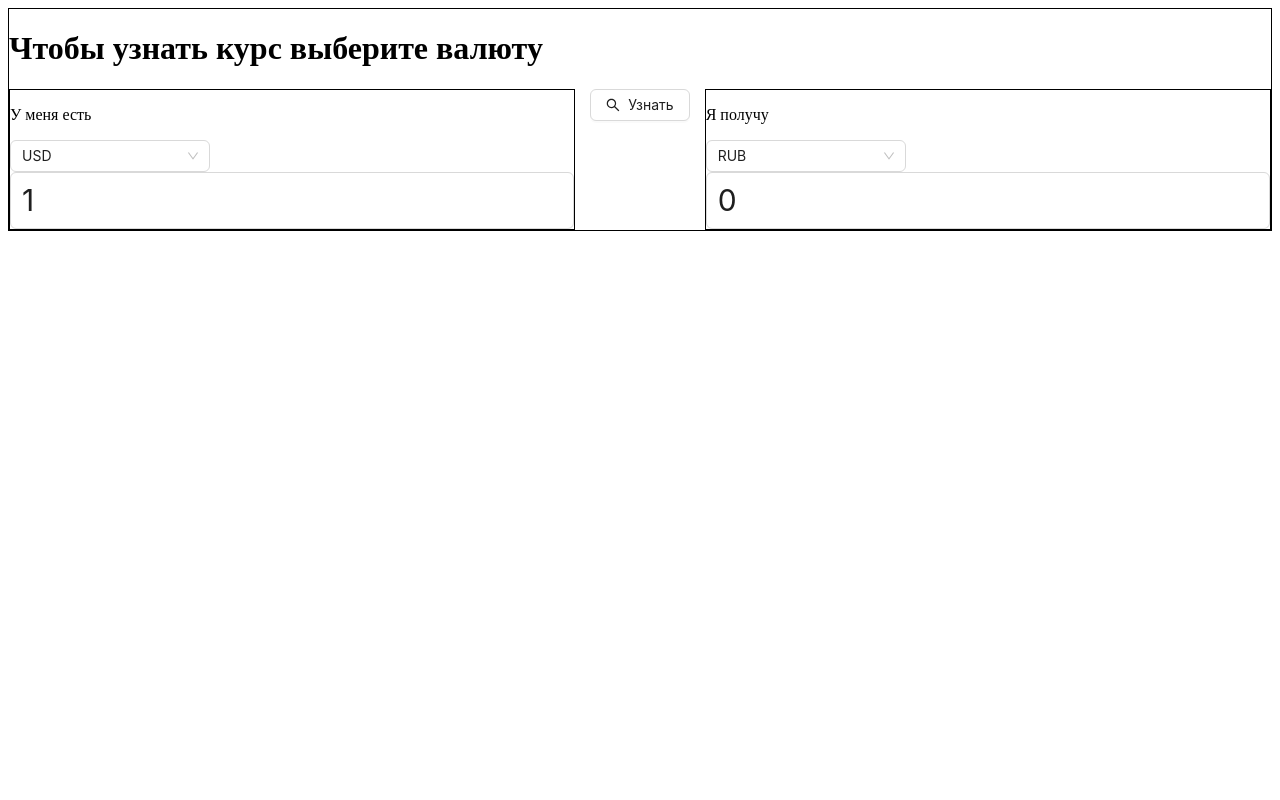
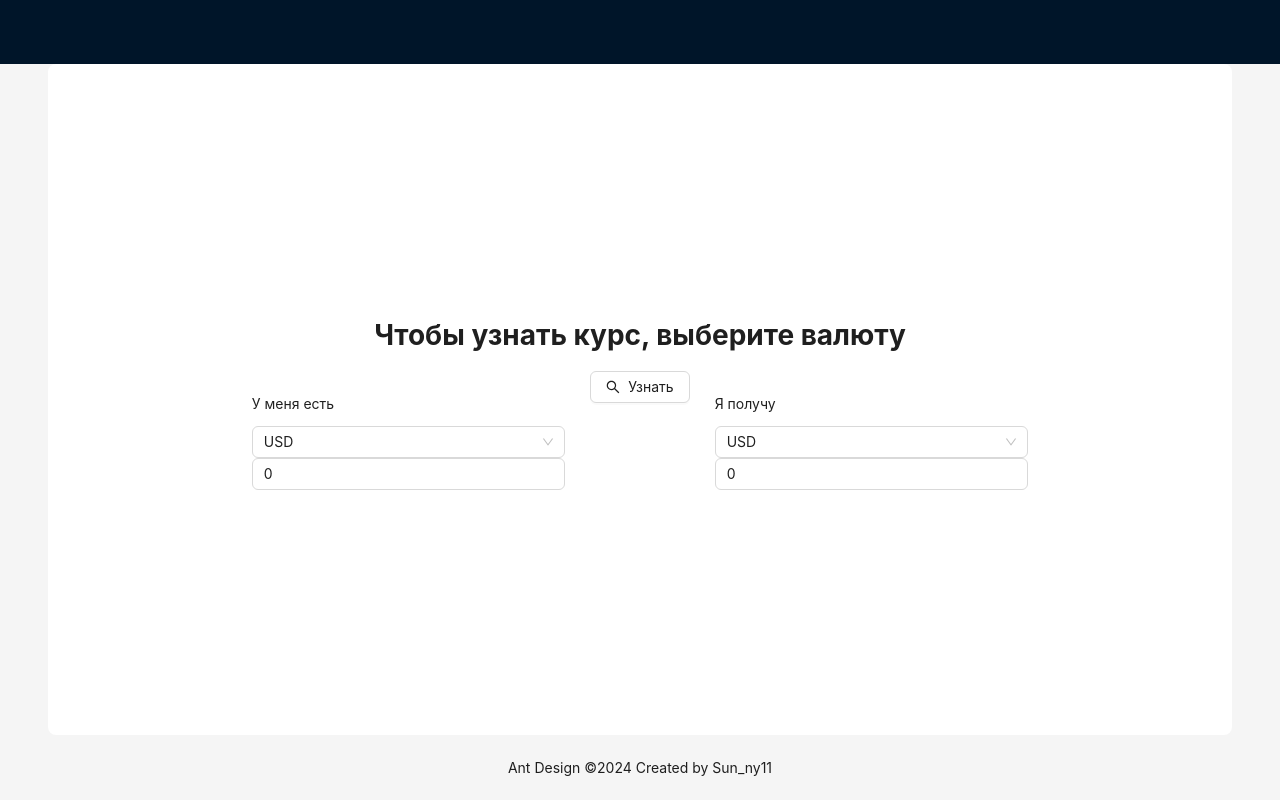
Before and after one commit to Sun-ny11/currency-converter, a React (Vite) app: page / in a window 1280 px wide. Built offline with nearby package versions, Linux system fonts and the light colour scheme; no server answers.

Commit message:
added page layout

```diff
--- a/src/components/pairComparison/PairComparison.module.css
+++ b/src/components/pairComparison/PairComparison.module.css
@@ -1,15 +1,19 @@
 .main {
-   border: 1px solid black;
+   /* display: flex;
+   flex-direction: column;
+   align-items: center;
+   justify-content: center;
+   height: 100vh; */
 }
 
 .card {
    display: flex;
    gap: 15px;
+   flex-wrap: wrap;
 }
 
 .card input {
-   font-size: 30px;
-   -moz-appearance: textfield;
+   appearance: textfield;
 
 }
 
@@ -18,11 +22,11 @@ input::-webkit-inner-spin-button {
 }
 
 .iHave {
-   border: 1px solid black;
+   padding: 10px;
 
 }
 
 .iWillGive {
-   border: 1px solid black;
+   padding: 10px;
 
 }
--- a/src/components/pairComparison/PairComparison.tsx
+++ b/src/components/pairComparison/PairComparison.tsx
@@ -4,16 +4,24 @@ import { useSelector } from "react-redux";
 import { AppReducerStateType, setAmountCurrency, setBaseCurrency, setTargetCurrency } from "../../redux/app-reducer";
 import { comparisonTC, convertStateReducerType, setSecondCurrency, supportedCurrencyTC } from "../../redux/convert-reducer";
 import s from "./PairComparison.module.css"
-import { Button, Input, Select, Spin } from 'antd';
-import { SearchOutlined, LoadingOutlined } from '@ant-design/icons';
+import { Button, Input } from 'antd';
+import { SearchOutlined } from '@ant-design/icons';
 import { RequestType } from "../../redux/error-reducer";
+import { SelectAD } from "../select/SelectAD";
+import { Breadcrumb, Layout, Menu, theme } from 'antd';
 
+const { Header, Content, Footer } = Layout;
 
 type PairComparisonProps = {
    currency: AppReducerStateType
 }
 
 export const PairComparison = ({ currency }: PairComparisonProps) => {
+
+   const {
+      token: { colorBgContainer, borderRadiusLG },
+   } = theme.useToken();
+
 
    const dispatch = useAppDispatch()
    const conversion = useSelector<AppRootStateType, convertStateReducerType>(state => state.convert)
@@ -45,8 +53,8 @@ export const PairComparison = ({ currency }: PairComparisonProps) => {
       dispatch(comparisonTC(currency.baseCurrency, currency.targetCurrency, currency.amountCurrency))
    }
    const baseHandler = (value: string) => {
-
       dispatch(setBaseCurrency(value))
+      dispatch(comparisonTC(value, currency.targetCurrency, currency.amountCurrency))
    };
    const targetHandler = (value: string) => {
       dispatch(setTargetCurrency(value))
@@ -59,34 +67,56 @@ export const PairComparison = ({ currency }: PairComparisonProps) => {
 
    return (
       <div className={s.main}>
-         <h1>Чтобы узнать курс выберите валюту</h1>
+         <>
+            <Layout style={{ height:"100vh" }}>
+               <Header style={{ display: 'flex', alignItems: 'center' }}>
+                  <div className="demo-logo" />
+                  <Menu
+                     theme="dark"
+                     mode="horizontal"
+                     defaultSelectedKeys={['2']}
+                     style={{ flex: 1, minWidth: 0 }}
+                  />
+               </Header>
+               <Content style={{ padding: '0 48px', }}>
+                  <div
+                     style={{
+                        background: colorBgContainer,
+                        minHeight: 280,
+                        padding: 24,
+                        borderRadius: borderRadiusLG,
+                        display: "flex",
+                        alignItems: "center",
+                        flexDirection: "column",
+                        justifyContent: "center",
+                        height:"100%"
+                     }}
+                  >
+                     <h1>Чтобы узнать курс, выберите валюту</h1>
                      <div className={s.card}>
 
                         <div className={s.iHave}>
                            <p>У меня есть</p>
-               <Select
-                  defaultValue={currency.baseCurrency}
-                  style={{ width: 200 }}
-                  onChange={baseHandler}
-                  options={conversion.supported_codes.map(el => ({ label: el[1], value: el[0], }))}
-               />
+                           <SelectAD currency={currency} baseHandler={baseHandler} />
                            <Input placeholder="Basic usage" value={currency.amountCurrency} type="number" onChange={amountHandler} />
-               {/* <Spin indicator={<LoadingOutlined style={{ fontSize: 24 }} spin />} /> */}
                         </div>
 
                         <Button type="default" icon={<SearchOutlined />} onClick={onClickHandler}>Узнать</Button>
 
                         <div className={s.iWillGive}>
                            <p>Я получу</p>
-               <Select
-                  defaultValue={currency.targetCurrency}
-                  style={{ width: 200 }}
-                  onChange={targetHandler}
-                  options={conversion.supported_codes.map(el => ({ label: el[1], value: el[0], }))}
-               />
+                           <SelectAD currency={currency} baseHandler={targetHandler} />
                            <Input placeholder="Basic usage" value={conversion.conversion_result} type="number" onChange={reverseHandler} />
                         </div>
                      </div>
                   </div>
+               </Content>
+               <Footer style={{ textAlign: 'center' }}>
+                  Ant Design ©{new Date().getFullYear()} Created by Sun_ny11
+               </Footer>
+            </Layout>
+         </>
+
+      </div>
    );
 };
--- /dev/null
+++ b/src/components/select/SelectAD.tsx
@@ -0,0 +1,30 @@
+import { Select } from 'antd';
+import { useSelector } from 'react-redux';
+import { AppRootStateType } from '../../redux/store';
+import { convertStateReducerType } from '../../redux/convert-reducer';
+import { AppReducerStateType } from '../../redux/app-reducer';
+
+type SelectADProps = {
+   currency: AppReducerStateType
+   baseHandler: (value: string) => void
+
+}
+export const SelectAD = ({ currency, baseHandler }: SelectADProps) => {
+
+   const conversion = useSelector<AppRootStateType, convertStateReducerType>(state => state.convert)
+
+   return (
+      <Select
+         placeholder="Search to Select"
+         showSearch
+         defaultValue={currency.baseCurrency}
+         style={{ width: "100%" }}
+         onChange={baseHandler}
+         optionFilterProp="children"
+         filterOption={(input, option) => (option?.label ?? '').includes(input)}
+         filterSort={(optionA, optionB) =>
+            (optionA?.label ?? '').toLowerCase().localeCompare((optionB?.label ?? '').toLowerCase())}
+         options={conversion.supported_codes.map(el => ({ label: el[1], value: el[0], }))}
+      />
+   );
+};
--- a/src/index.css
+++ b/src/index.css
@@ -1,3 +1,9 @@
+html, body {
+  height: 100%;
+  margin: 0;
+  padding: 0;
+}
+
 /* :root {
   font-family: Inter, system-ui, Avenir, Helvetica, Arial, sans-serif;
   line-height: 1.5;
--- a/src/redux/app-reducer.ts
+++ b/src/redux/app-reducer.ts
@@ -11,7 +11,7 @@ export type AppReducerStateType = {
 const initialState = {
    baseCurrency: "USD",
    targetCurrency: "RUB",
-   amountCurrency: 1,
+   amountCurrency: 0,
 }
 export const appReducer = (state: AppReducerStateType = initialState, action: AppReducerType): AppReducerStateType => {
    switch (action.type) {
--- a/src/redux/convert-reducer.ts
+++ b/src/redux/convert-reducer.ts
@@ -1,6 +1,5 @@
 import { Dispatch } from "redux"
 import { Currency, comparisonPare, convertAPI } from "../api/convert-api"
-import { setAmountCurrency } from "./app-reducer"
 import { RequestType, setError, setStatus } from "./error-reducer"
 
 type convertReducerType = comparisonACType | supportedCurrencyACType | setSecondCurrencyType
@@ -79,13 +78,11 @@ export const comparisonTC = (base: string, target: string, amount: number) => as
    try {
       dispatch(setStatus("loading"))
       let res = await convertAPI.comparisonPair(base, target, amount)
-
       dispatch(comparisonAC(res.data))
       dispatch(setStatus(res.data.result))
 
    } catch (e: any) {
-      dispatch(setStatus("failed"))
-      dispatch(setError(e))
+
 
    }
 
@@ -94,8 +91,12 @@ export const supportedCurrencyTC = () => async (dispatch: Dispatch) => {
    try {
       let res = await convertAPI.fetchSupportedCodes()
       dispatch(supportedCurrencyAC(res.data.supported_codes))
-   } catch (e) {
+   } catch (e:any) {
+      //       console.log(e.response.data.result);
 
+      // dispatch(setStatus(e.result))
+
+      // dispatch(setError("dx"))
    }
 
 }
--- a/src/redux/error-reducer.ts
+++ b/src/redux/error-reducer.ts
@@ -1,5 +1,5 @@
 
-export type RequestType = "idle" | "loading" | "succeeded" | "failed"
+export type RequestType = "idle" | "loading" | "succeeded" | "error"
 
 export type InitialStateType = {
    isInitialized: boolean
```
Also changed, not shown: src/api/convert-api.ts (+7 -0 lines). Lines whose indentation alone changed are shown as unchanged.
